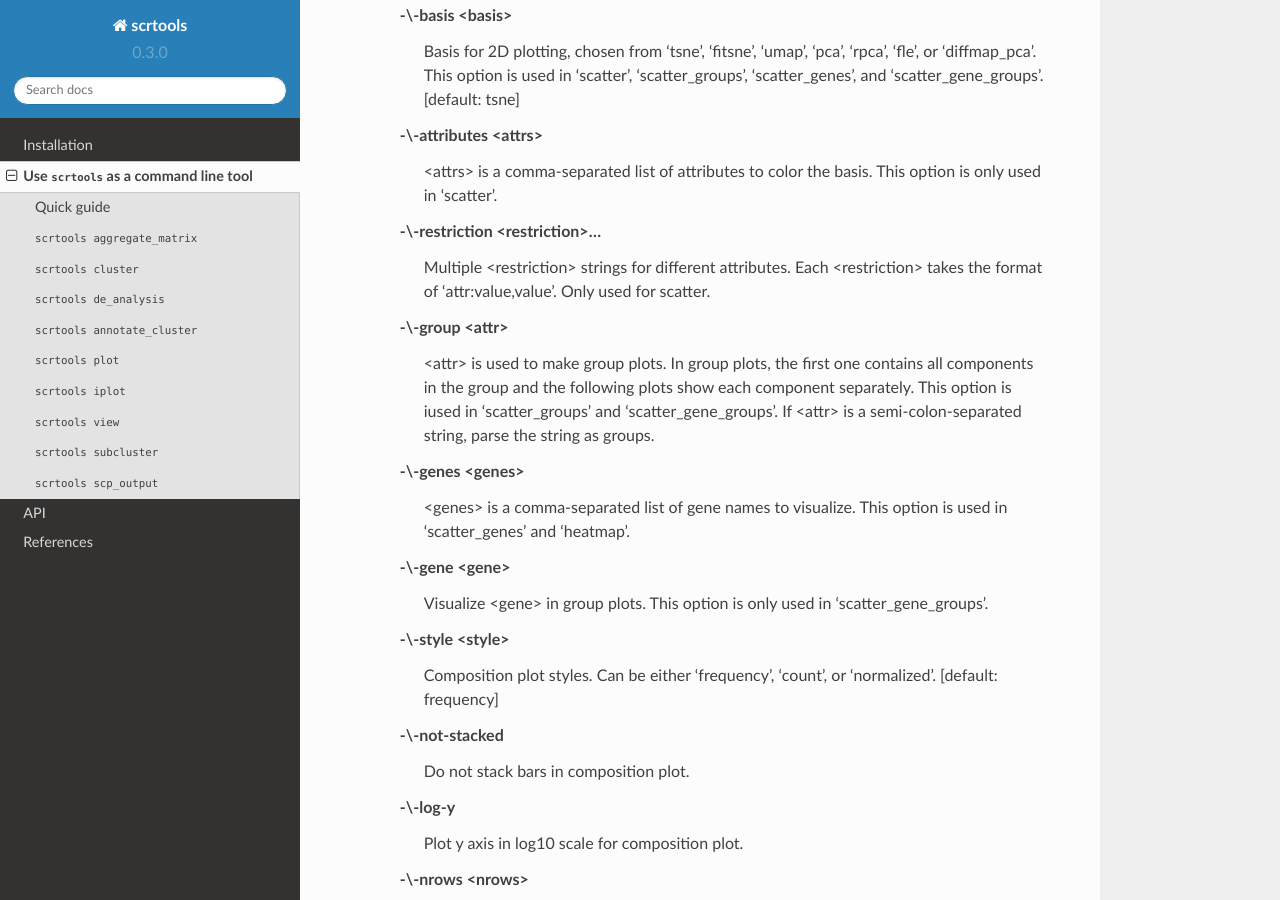
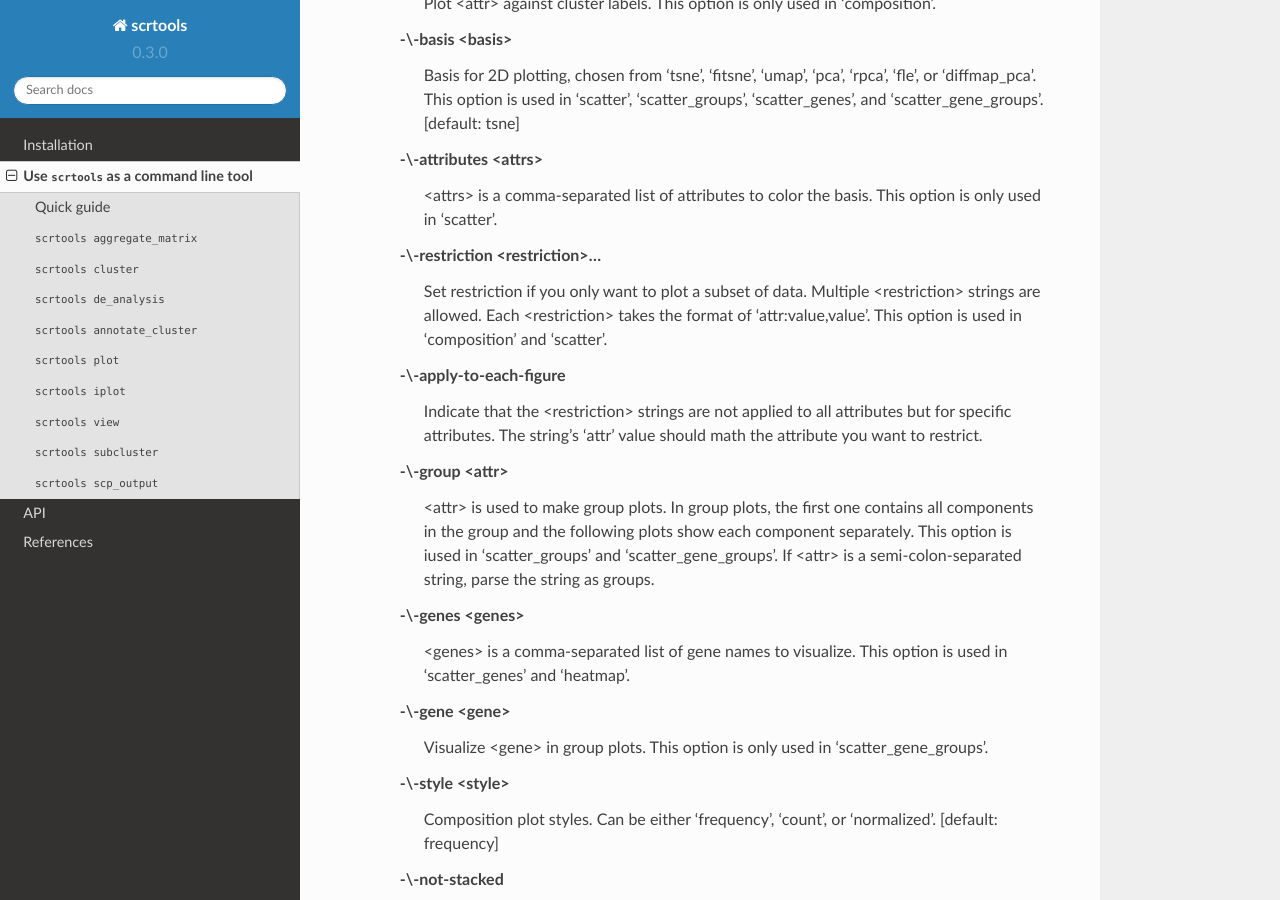
Before and after one commit to lilab-bcb/pegasus, a Sphinx documentation site: the page built from scrtools/docs/usage.rst, in a window 1280 px wide and 900 px high, scrolled down 12567 px. Built offline with Sphinx 7.4.7 and the Read the Docs theme 2.0.0, drawn with Linux system fonts in a browser that asks for light colours; formulas are drawn with MathJax 3; some of the changed text lies outside the part shown.

Commit message:
Updated documents

```diff
--- a/scrtools/docs/usage.rst
+++ b/scrtools/docs/usage.rst
@@ -418,7 +418,7 @@ to see the usage information::
 * Options:
 
 	-\\-json-file <file>
-		JSON file for markers. Could also be ``human``/``mouse``. [default: human]
+		JSON file for markers. Could also be ``human_immune``/``mouse_immune``/``mouse_brain``, which triggers scrtools to markers included in the package. [default: human_immune]
 
 	-\\-minimum-report-score <score>
 		Minimum cell type score to report a potential cell type. [default: 0.5]
@@ -487,7 +487,10 @@ to see the usage information::
 		<attrs> is a comma-separated list of attributes to color the basis. This option is only used in 'scatter'.
 
 	-\\-restriction <restriction>...
-		Multiple <restriction> strings for different attributes. Each <restriction> takes the format of 'attr:value,value'. Only used for scatter.
+		Set restriction if you only want to plot a subset of data. Multiple <restriction> strings are allowed. Each <restriction> takes the format of 'attr:value,value'. This option is used in 'composition' and 'scatter'.
+
+	-\\-apply-to-each-figure
+		Indicate that the <restriction> strings are not applied to all attributes but for specific attributes. The string's 'attr' value should math the attribute you want to restrict.
 
 	-\\-group <attr>
 		<attr> is used to make group plots. In group plots, the first one contains all components in the group and the following plots show each component separately. This option is iused in 'scatter_groups' and 'scatter_gene_groups'. If <attr> is a semi-colon-separated string, parse the string as groups.
```
Also changed, not shown: scrtools/docs/release_notes.rst (+7 -1 lines), 5 other files.
